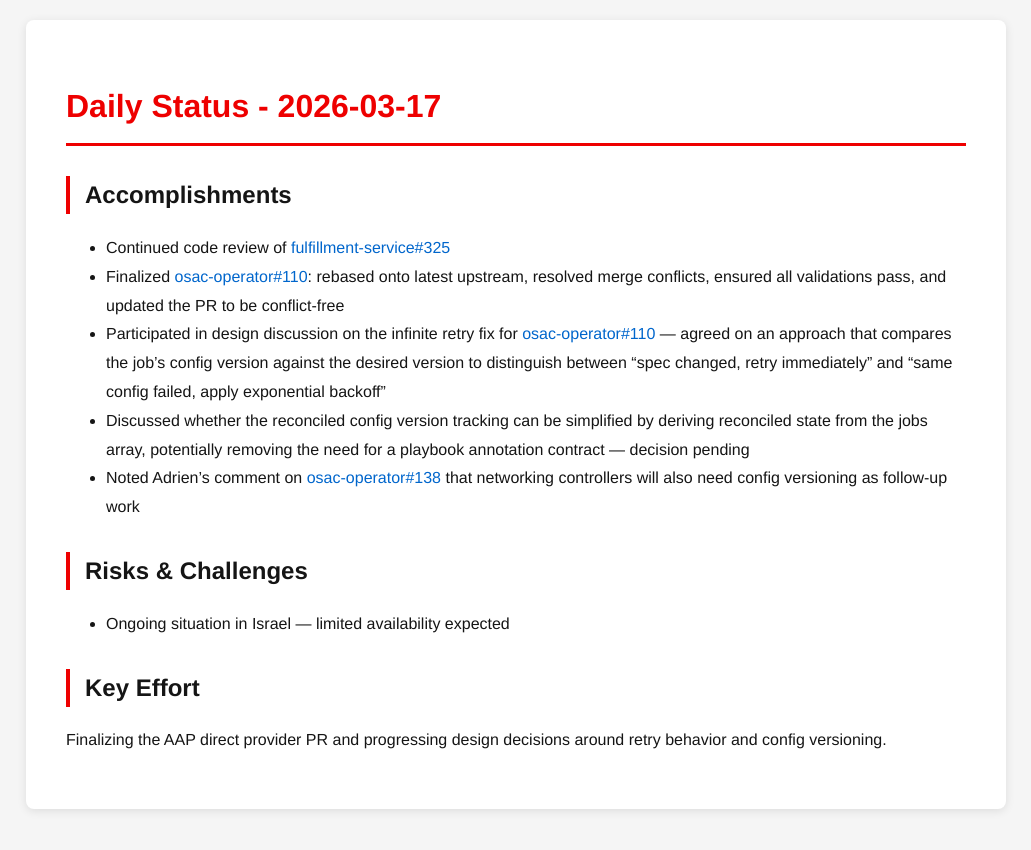
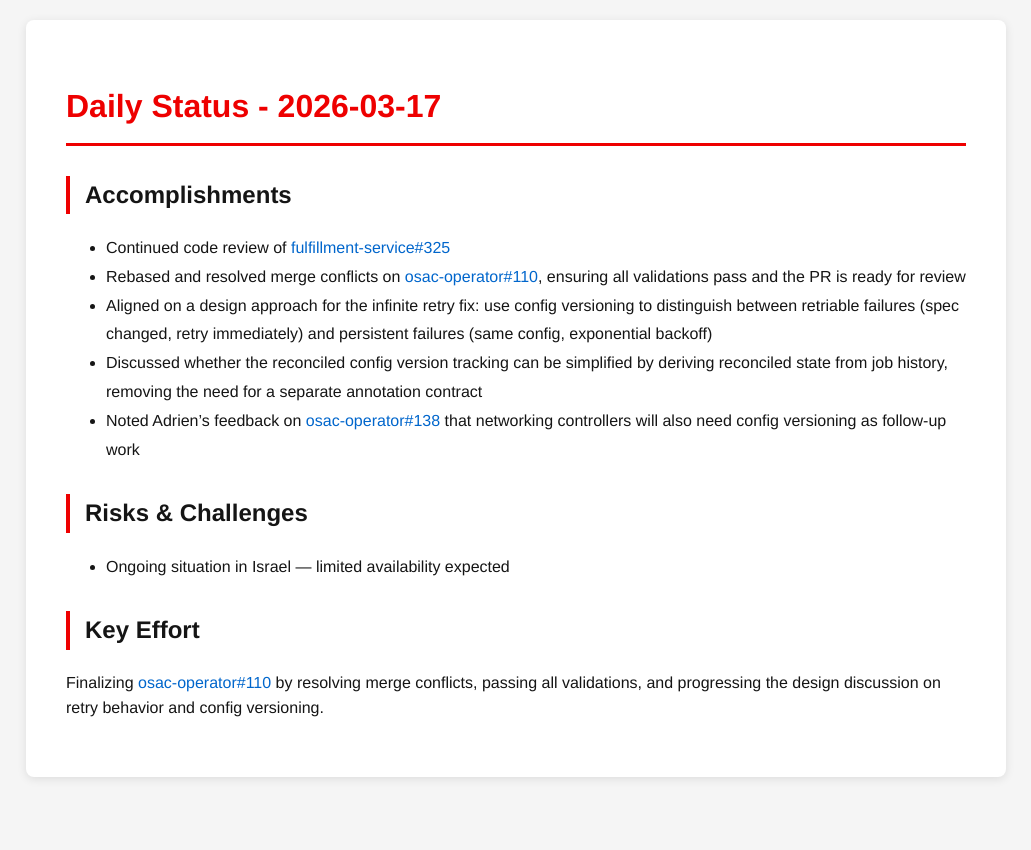
Before and after one commit to tzvatot/daily-status, a Jekyll site: the page built from 2026-03-17.md, in a window 1280 px wide. Shown: the top 850 px of the page, without its empty margins (124-1155 px from the left). Built offline with Jekyll 4.4.1, drawn with Linux system fonts in a browser that asks for light colours.

Commit message:
Daily status update - 2026-03-17

```diff
--- a/2026-03-17.md
+++ b/2026-03-17.md
@@ -8,13 +8,13 @@ date: 2026-03-17
 
 ## Accomplishments
 - Continued code review of [fulfillment-service#325](https://github.com/osac-project/fulfillment-service/pull/325)
-- Finalized [osac-operator#110](https://github.com/osac-project/osac-operator/pull/110): rebased onto latest upstream, resolved merge conflicts, ensured all validations pass, and updated the PR to be conflict-free
-- Participated in design discussion on the infinite retry fix for [osac-operator#110](https://github.com/osac-project/osac-operator/pull/110) — agreed on an approach that compares the job's config version against the desired version to distinguish between "spec changed, retry immediately" and "same config failed, apply exponential backoff"
-- Discussed whether the reconciled config version tracking can be simplified by deriving reconciled state from the jobs array, potentially removing the need for a playbook annotation contract — decision pending
-- Noted Adrien's comment on [osac-operator#138](https://github.com/osac-project/osac-operator/pull/138) that networking controllers will also need config versioning as follow-up work
+- Rebased and resolved merge conflicts on [osac-operator#110](https://github.com/osac-project/osac-operator/pull/110), ensuring all validations pass and the PR is ready for review
+- Aligned on a design approach for the infinite retry fix: use config versioning to distinguish between retriable failures (spec changed, retry immediately) and persistent failures (same config, exponential backoff)
+- Discussed whether the reconciled config version tracking can be simplified by deriving reconciled state from job history, removing the need for a separate annotation contract
+- Noted Adrien's feedback on [osac-operator#138](https://github.com/osac-project/osac-operator/pull/138) that networking controllers will also need config versioning as follow-up work
 
 ## Risks & Challenges
 - Ongoing situation in Israel — limited availability expected
 
 ## Key Effort
-Finalizing the AAP direct provider PR and progressing design decisions around retry behavior and config versioning.
+Finalizing [osac-operator#110](https://github.com/osac-project/osac-operator/pull/110) by resolving merge conflicts, passing all validations, and progressing the design discussion on retry behavior and config versioning.
```
